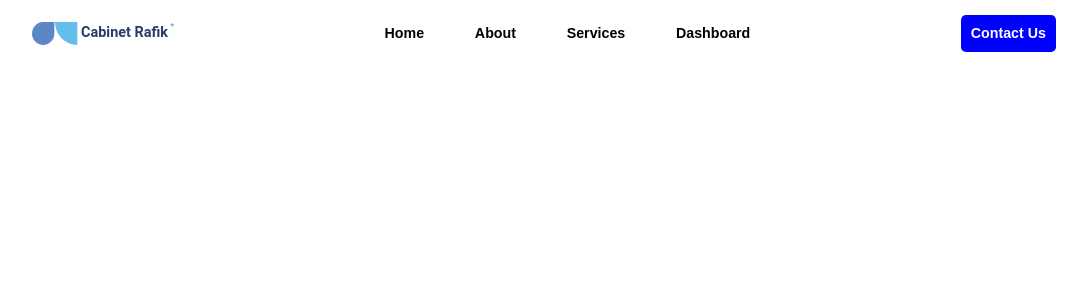
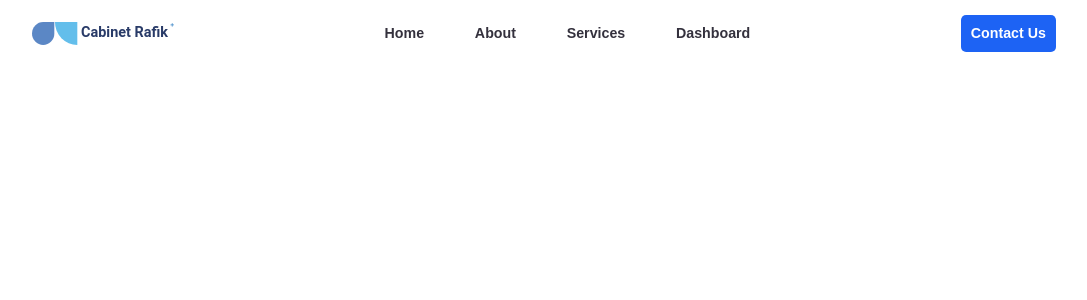
Before and after one commit to hirotachi/brief4-cabinet, a PHP site: page / in a window 1280 px wide. Shown: the top 300 px of the page, without its empty margins (96-1183 px from the left). Run offline with PHP 8.4, Linux system fonts and the light colour scheme; some libraries are stand-ins or nearby versions.

Commit message:
add sass variables

```diff
--- a/developement/public/styles/components/navigation.css
+++ b/developement/public/styles/components/navigation.css
@@ -56,7 +56,7 @@
   }
 }
 .nav__contact {
-  background-color: blue;
+  background-color: #1d63f4;
   text-align: center;
   border-radius: 0.5rem;
   color: white;
--- a/developement/public/styles/styles.css
+++ b/developement/public/styles/styles.css
@@ -19,6 +19,7 @@ a {
 body {
   font-family: Gilroy, Arial, sans-serif, Serif;
   font-size: 1.6rem;
+  color: #34313d;
 }
 
 .tester {
--- a/developement/src/styles/abstracts/_variables.scss
+++ b/developement/src/styles/abstracts/_variables.scss
@@ -1 +1,27 @@
 $fonts: Gilroy, Arial, sans-serif, Serif;
+
+
+$secondary-bg: #2d98fb;
+$primary-color: #1d63f4;
+
+
+$primary-bg-color: #f1f4fa;
+$secondary-bg-color: #b3caf0;
+
+$primary-text-color: #34313d;
+
+
+$color-1: #e4bdad;
+$color-2: #a97670;
+$color-3: #9ca0af;
+
+$grey: #9d9d9d;
+$dark-grey: #7b7b7b;
+$red: #f63964;
+$blue: #383bd7;
+$green: #4bca90;
+$orange: #ea492a;
+$text-grey: #c4c4c4;
+$white: #ffffff;
+
+$color-rating: #fab612;
--- a/developement/src/styles/base/_reset.scss
+++ b/developement/src/styles/base/_reset.scss
@@ -21,4 +21,5 @@ a {
 body {
   font-family: $fonts;
   font-size: 1.6rem;
+  color: $primary-text-color;
 }
--- a/developement/src/styles/components/navigation.scss
+++ b/developement/src/styles/components/navigation.scss
@@ -55,7 +55,7 @@
   }
 
   &__contact {
-    background-color: blue;
+    background-color: $primary-color;
     text-align: center;
     border-radius: .5rem;
     color: white;
```
